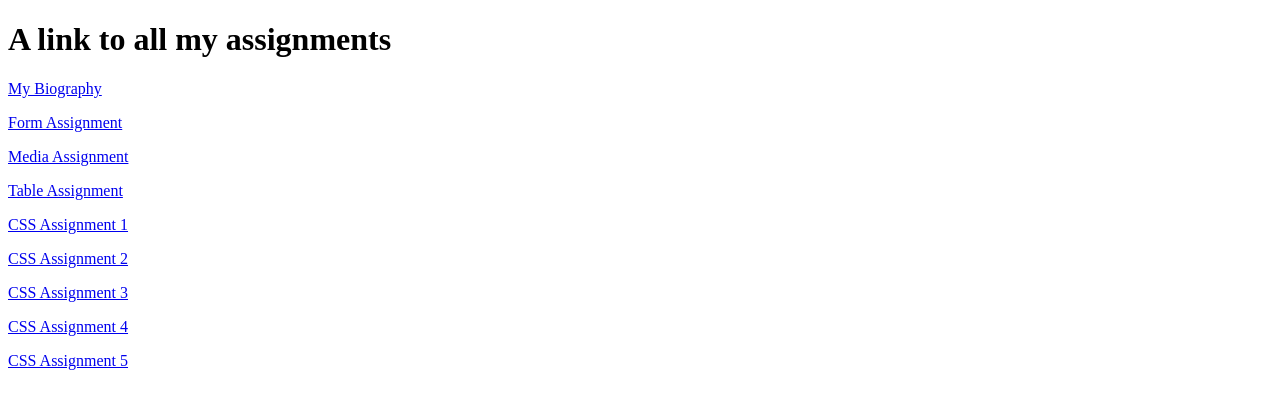
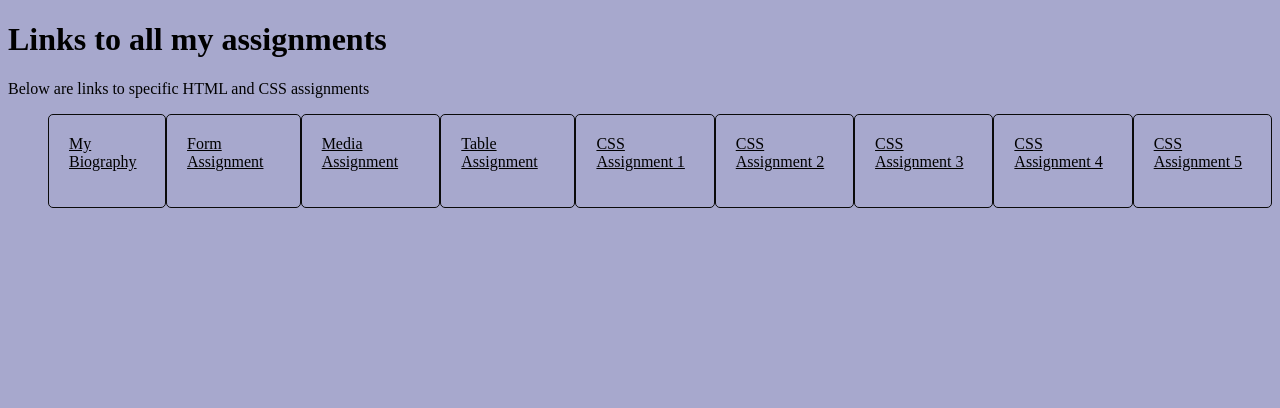
Before and after one commit to Fadayini-Priscilla/AltSchool, a plain HTML site: page index.html in a window 1280 px wide. Drawn offline with Linux system fonts and the light colour scheme.

Commit message:
Update index.html

```diff
--- a/index.html
+++ b/index.html
@@ -4,17 +4,45 @@
     <meta charset="UTF-8">
     <meta name="viewport" content="width=device-width, initial-scale=1.0">
     <title>Document</title>
+    <style>
+        body {
+            background-color: hsl(238deg 28% 73%);
+        }
+        ul {
+            list-style: none;
+            display: flex;
+            justify-content: space-around;
+        }
+        li {
+            border: 1px solid #0a0a0a;
+            padding: 20px;
+            border-radius: 5px;
+        }
+        li :hover{
+            color: blue;
+        }
+        a {
+            color: #000;
+        }
+    </style>
 </head>
 <body>
-    <h1>A link to all my assignments</h1>
-    <p><a href="./HTML Assignment 1/index.html">My Biography</a></p>
-    <p><a href="./HTML Assignment 1/form.html">Form Assignment</a></p>
-    <p><a href="./HTML Assignment 2/media.html">Media Assignment</a></p>
-    <p><a href="./HTML Assignment 2/table.html">Table Assignment</a></p>
-    <p><a href="./css/index.html">CSS Assignment 1</a></p>
-    <p><a href="./css/index 2.html">CSS Assignment 2</a></p>
-    <p><a href="./css/index 3.html">CSS Assignment 3</a></p>
-    <p><a href="./css/index 4.html">CSS Assignment 4</a></p>
-    <p><a href="./css/index 5.html">CSS Assignment 5</a></p>
+    <h1>Links to all my assignments</h1>
+    <p>Below are links to specific HTML and CSS assignments</p>
+    <div>
+        <nav>
+            <ul>
+                <li><a href="./HTML Assignment 1/index.html">My Biography</a></li>
+                <li><a href="./HTML Assignment 1/form.html">Form Assignment</a></li>
+                <li><a href="./HTML Assignment 2/media.html">Media Assignment</a></li>
+                <li><a href="./HTML Assignment 2/table.html">Table Assignment</a></li>
+                <li><a href="./css/index.html">CSS Assignment 1</a></li>
+                <li><a href="./css/index 2.html">CSS Assignment 2</a></li>
+                <li><a href="./css/index 3.html">CSS Assignment 3</a></li>
+                <li><a href="./css/index 4.html">CSS Assignment 4</a></li>
+                <li><a href="./css/index 5.html">CSS Assignment 5</a></p></li>
+            </ul>
+        </nav>
+    </div>
 </body>
 </html>
```
